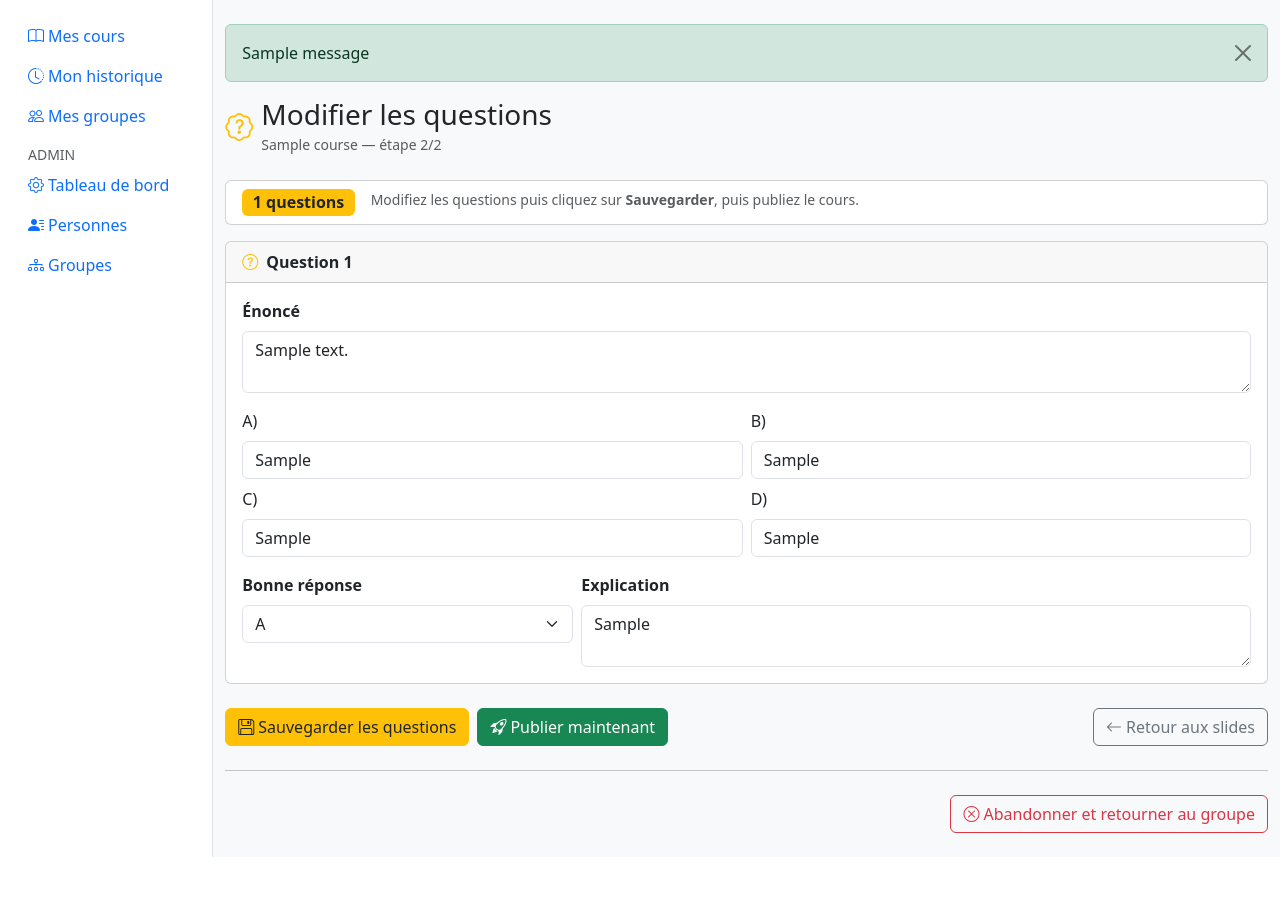
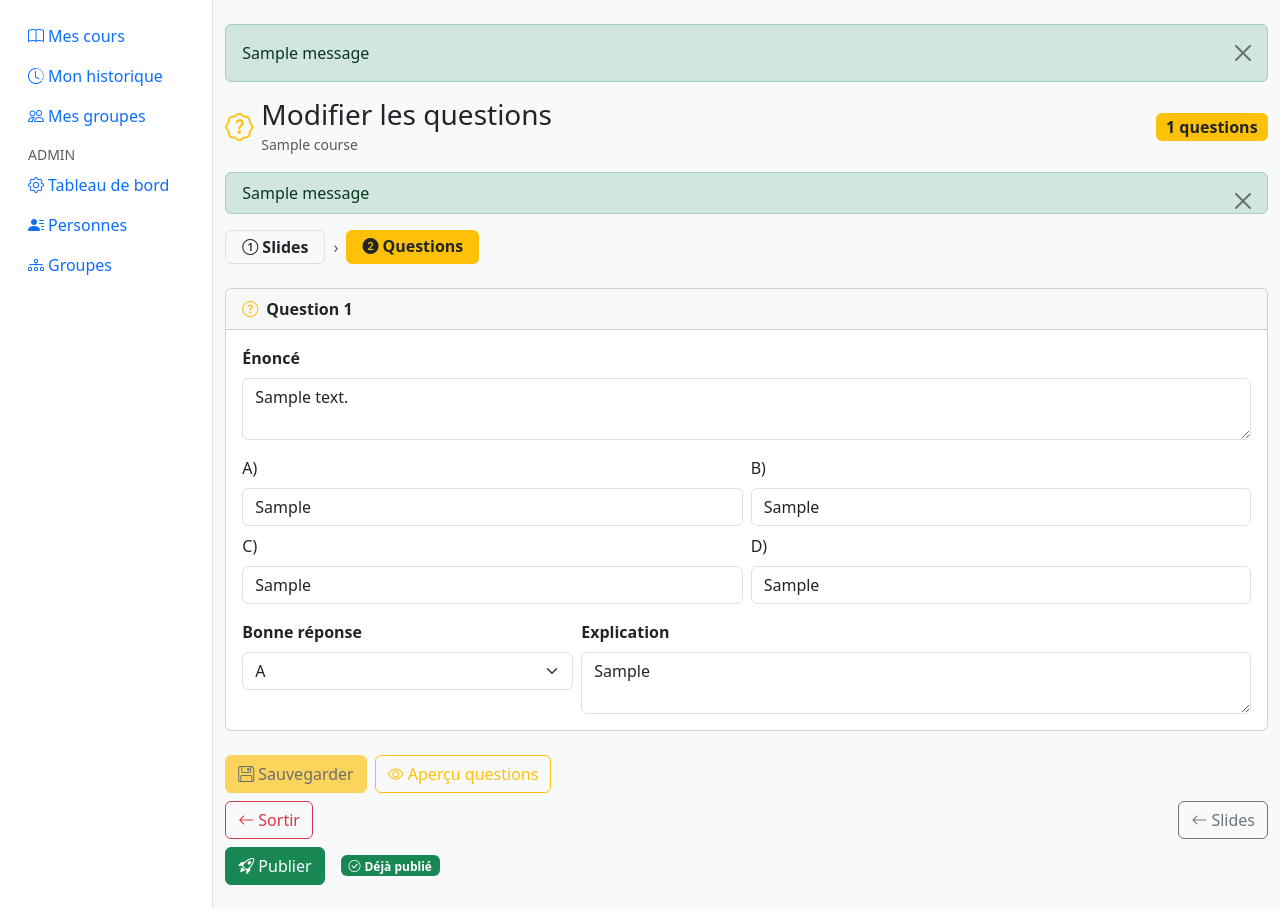
Before and after one commit to l3miage-seyfa/elearning-poc, a Django app: page /cours/1/review/questions/ in a window 1280 px wide. Shown: the part 56-965 px from the top of the page. Before the commit the page ends 913 px from the top, so only its background shows below. Run offline with Django 5.2, Linux system fonts and the light colour scheme; a user stored in the database is signed in; tables that the repository leaves empty hold one stand-in row (values such as "Sample post"); one stand-in notice (Sample message) is shown.

Commit message:
feat: review slides/questions refactorisé — save séparé, publish via POST, aperçu questions, bouton save désactivé si pas de modif

```diff
--- a/backend/courses/urls.py
+++ b/backend/courses/urls.py
@@ -8,6 +8,7 @@ urlpatterns = [
     path('mes-cours/', views.member_courses, name='member_courses'),
     path('<int:pk>/review/slides/', views.review_slides, name='review_slides'),
     path('<int:pk>/review/questions/', views.review_questions, name='review_questions'),
+    path('<int:pk>/review/questions/apercu/', views.preview_questions, name='preview_questions'),
     path('<int:pk>/publier/', views.course_publish, name='course_publish'),
     path('<int:pk>/supprimer/', views.course_delete, name='course_delete'),
     path('groupe/<int:pk>/responsable/', views.responsible_group_detail, name='responsible_group'),
--- a/backend/courses/views.py
+++ b/backend/courses/views.py
@@ -555,14 +555,20 @@ def review_slides(request, pk):
     slides = list(course.slides.order_by('order'))
 
     if request.method == 'POST':
+        action = request.POST.get('action', 'save')
         with transaction.atomic():
             for slide in slides:
                 new_content = request.POST.get(f'slide_{slide.pk}', '').strip()
                 if new_content != slide.content:
                     slide.content = new_content
                     slide.save()
+        if action == 'publish':
+            course.is_published = True
+            course.save()
+            messages.success(request, f"Slides sauvegardées et cours « {course.title} » publié.")
+            return redirect('courses:responsible_group', pk=course.group.pk)
         messages.success(request, "Slides sauvegardées.")
-        return redirect('courses:review_questions', pk=course.pk)
+        return redirect('courses:review_slides', pk=course.pk)
 
     return render(request, 'courses/review_slides.html', {
         'course': course, 'slides': slides
@@ -581,6 +587,7 @@ def review_questions(request, pk):
     questions = list(course.questions.order_by('order'))
 
     if request.method == 'POST':
+        action = request.POST.get('action', 'save')
         with transaction.atomic():
             for q in questions:
                 q.text           = request.POST.get(f'q_{q.pk}_text', '').strip()
@@ -591,10 +598,37 @@ def review_questions(request, pk):
                 q.correct_answer = request.POST.get(f'q_{q.pk}_correct', 'a')
                 q.explanation    = request.POST.get(f'q_{q.pk}_explanation', '').strip()
                 q.save()
+        if action == 'publish':
+            course.is_published = True
+            course.save()
+            messages.success(request, f"Questions sauvegardées et cours « {course.title} » publié.")
+            return redirect('courses:responsible_group', pk=course.group.pk)
         messages.success(request, "Questions sauvegardées.")
         return redirect('courses:review_questions', pk=course.pk)
 
     return render(request, 'courses/review_questions.html', {
+        'course': course, 'questions': questions
+    })
+
+
+@login_and_person_required
+def preview_questions(request, pk):
+    """Aperçu lecture seule des questions (non interactif)."""
+    course = get_object_or_404(Course, pk=pk)
+    person = request.user.person
+    if not _can_edit_course(person, course):
+        from django.http import Http404
+        raise Http404
+    questions = list(course.questions.order_by('order'))
+    # Ajoute choices_display à chaque question pour le template
+    for q in questions:
+        q.choices_display = [
+            ('a', q.choice_a),
+            ('b', q.choice_b),
+            ('c', q.choice_c),
+            ('d', q.choice_d),
+        ]
+    return render(request, 'courses/preview_questions.html', {
         'course': course, 'questions': questions
     })
 
--- a/backend/templates/courses/review_questions.html
+++ b/backend/templates/courses/review_questions.html
@@ -1,23 +1,36 @@
 {% extends "base.html" %}
 {% block title %}Modifier les questions — {{ course.title }}{% endblock %}
 {% block content %}
-<div class="d-flex align-items-center gap-2 mb-4">
+<div class="d-flex align-items-center gap-2 mb-3">
   <i class="bi bi-patch-question fs-3 text-warning"></i>
   <div>
     <h1 class="h3 mb-0">Modifier les questions</h1>
-    <small class="text-muted">{{ course.title }} — étape 2/2</small>
+    <small class="text-muted">{{ course.title }}</small>
   </div>
+  <span class="ms-auto badge bg-warning text-dark fs-6">{{ questions|length }} questions</span>
 </div>
 
-<div class="card mb-3">
-  <div class="card-body py-2 px-3 d-flex gap-3">
-    <span class="badge bg-warning text-dark fs-6">{{ questions|length }} questions</span>
-    <span class="text-muted small">Modifiez les questions puis cliquez sur <strong>Sauvegarder</strong>, puis publiez le cours.</span>
+{% if messages %}
+  {% for m in messages %}
+  <div class="alert alert-{{ m.tags|default:'info' }} alert-dismissible fade show py-2" role="alert">
+    {{ m }} <button type="button" class="btn-close" data-bs-dismiss="alert"></button>
   </div>
+  {% endfor %}
+{% endif %}
+
+<!-- Navigation étapes -->
+<div class="d-flex gap-2 mb-4">
+  <a href="{% url 'courses:review_slides' pk=course.pk %}" class="badge bg-light text-dark border px-3 py-2 fs-6 text-decoration-none">
+    <i class="bi bi-1-circle me-1"></i>Slides
+  </a>
+  <span class="text-muted align-self-center">›</span>
+  <span class="badge bg-warning text-dark px-3 py-2 fs-6"><i class="bi bi-2-circle-fill me-1"></i>Questions</span>
 </div>
 
-<form method="post">
+<form method="post" id="questions-form">
   {% csrf_token %}
+  <input type="hidden" name="action" id="form-action" value="save">
+
   {% for q in questions %}
   <div class="card mb-4">
     <div class="card-header d-flex align-items-center gap-2 py-2">
@@ -27,30 +40,31 @@
     <div class="card-body">
       <div class="mb-3">
         <label class="form-label fw-semibold">Énoncé</label>
-        <textarea name="q_{{ q.pk }}_text" rows="2" class="form-control">{{ q.text }}</textarea>
+        <textarea name="q_{{ q.pk }}_text" rows="2" class="form-control q-input"
+                  data-original="{{ q.text|escapejs }}">{{ q.text }}</textarea>
       </div>
       <div class="row g-2 mb-3">
         <div class="col-md-6">
           <label class="form-label">A)</label>
-          <input type="text" name="q_{{ q.pk }}_a" value="{{ q.choice_a }}" class="form-control">
+          <input type="text" name="q_{{ q.pk }}_a" value="{{ q.choice_a }}" class="form-control q-input" data-original="{{ q.choice_a|escapejs }}">
         </div>
         <div class="col-md-6">
           <label class="form-label">B)</label>
-          <input type="text" name="q_{{ q.pk }}_b" value="{{ q.choice_b }}" class="form-control">
+          <input type="text" name="q_{{ q.pk }}_b" value="{{ q.choice_b }}" class="form-control q-input" data-original="{{ q.choice_b|escapejs }}">
         </div>
         <div class="col-md-6">
           <label class="form-label">C)</label>
-          <input type="text" name="q_{{ q.pk }}_c" value="{{ q.choice_c }}" class="form-control">
+          <input type="text" name="q_{{ q.pk }}_c" value="{{ q.choice_c }}" class="form-control q-input" data-original="{{ q.choice_c|escapejs }}">
         </div>
         <div class="col-md-6">
           <label class="form-label">D)</label>
-          <input type="text" name="q_{{ q.pk }}_d" value="{{ q.choice_d }}" class="form-control">
+          <input type="text" name="q_{{ q.pk }}_d" value="{{ q.choice_d }}" class="form-control q-input" data-original="{{ q.choice_d|escapejs }}">
         </div>
       </div>
       <div class="row g-2">
         <div class="col-md-4">
           <label class="form-label fw-semibold">Bonne réponse</label>
-          <select name="q_{{ q.pk }}_correct" class="form-select">
+          <select name="q_{{ q.pk }}_correct" class="form-select q-input" data-original="{{ q.correct_answer }}">
             {% for letter in "abcd" %}
             <option value="{{ letter }}" {% if q.correct_answer == letter %}selected{% endif %}>{{ letter|upper }}</option>
             {% endfor %}
@@ -58,33 +72,65 @@
         </div>
         <div class="col-md-8">
           <label class="form-label fw-semibold">Explication</label>
-          <textarea name="q_{{ q.pk }}_explanation" rows="2" class="form-control">{{ q.explanation }}</textarea>
+          <textarea name="q_{{ q.pk }}_explanation" rows="2" class="form-control q-input"
+                    data-original="{{ q.explanation|escapejs }}">{{ q.explanation }}</textarea>
         </div>
       </div>
     </div>
   </div>
   {% endfor %}
 
-  <div class="d-flex gap-2 flex-wrap">
-    <button type="submit" class="btn btn-warning text-dark">
-      <i class="bi bi-floppy me-1"></i>Sauvegarder les questions
+  <!-- Ligne 1 : Sauvegarder | Aperçu questions -->
+  <div class="d-flex gap-2 mb-2">
+    <button type="submit" id="btn-save" class="btn btn-warning text-dark" disabled
+            onclick="document.getElementById('form-action').value='save'">
+      <i class="bi bi-floppy me-1"></i>Sauvegarder
     </button>
-    <a href="{% url 'courses:course_publish' pk=course.pk %}" class="btn btn-success"
-       onclick="return confirm('Publier le cours sans sauvegarder les modifications en cours ?')">
-      <i class="bi bi-rocket-takeoff me-1"></i>Publier maintenant
+    <a href="{% url 'courses:preview_questions' pk=course.pk %}"
+       class="btn btn-outline-warning" target="_blank">
+      <i class="bi bi-eye me-1"></i>Aperçu questions
     </a>
-    <a href="{% url 'courses:review_slides' pk=course.pk %}" class="btn btn-outline-secondary ms-auto">
-      <i class="bi bi-arrow-left me-1"></i>Retour aux slides
+  </div>
+
+  <!-- Ligne 2 : < Sortir (rouge) | Slides > -->
+  <div class="d-flex gap-2 mb-2">
+    <a href="{% url 'courses:responsible_group' pk=course.group.pk %}"
+       class="btn btn-outline-danger">
+      <i class="bi bi-arrow-left me-1"></i>Sortir
     </a>
+    <a href="{% url 'courses:review_slides' pk=course.pk %}"
+       class="btn btn-outline-secondary ms-auto">
+      <i class="bi bi-arrow-left me-1"></i>Slides
+    </a>
+  </div>
+
+  <!-- Ligne 3 : Publier -->
+  <div class="d-flex gap-2 align-items-center">
+    <button type="submit" class="btn btn-success"
+            onclick="document.getElementById('form-action').value='publish';
+                     return confirm('Sauvegarder les questions et publier le cours ?')">
+      <i class="bi bi-rocket-takeoff me-1"></i>Publier
+    </button>
+    {% if course.is_published %}
+      <span class="badge bg-success ms-2"><i class="bi bi-check-circle me-1"></i>Déjà publié</span>
+    {% else %}
+      <span class="badge bg-warning text-dark ms-2">Non publié</span>
+    {% endif %}
   </div>
 </form>
 
-<hr class="my-4">
-<div class="d-flex justify-content-end">
-  <a href="{% url 'courses:responsible_group' pk=course.group.pk %}"
-     class="btn btn-outline-danger"
-     onclick="return confirm('Abandonner les modifications ? Les questions non sauvegardées seront perdues.')">
-    <i class="bi bi-x-circle me-1"></i>Abandonner et retourner au groupe
-  </a>
-</div>
+<script>
+(function () {
+  const inputs = document.querySelectorAll('.q-input');
+  const btnSave = document.getElementById('btn-save');
+  function checkChanges() {
+    let changed = false;
+    inputs.forEach(function (el) {
+      if (el.value !== el.dataset.original) changed = true;
+    });
+    btnSave.disabled = !changed;
+  }
+  inputs.forEach(function (el) { el.addEventListener('input', checkChanges); el.addEventListener('change', checkChanges); });
+})();
+</script>
 {% endblock %}
```
Also changed, not shown: backend/templates/courses/preview_questions.html (added, +53 -0 lines), backend/templates/courses/review_slides.html (+69 -24 lines).
